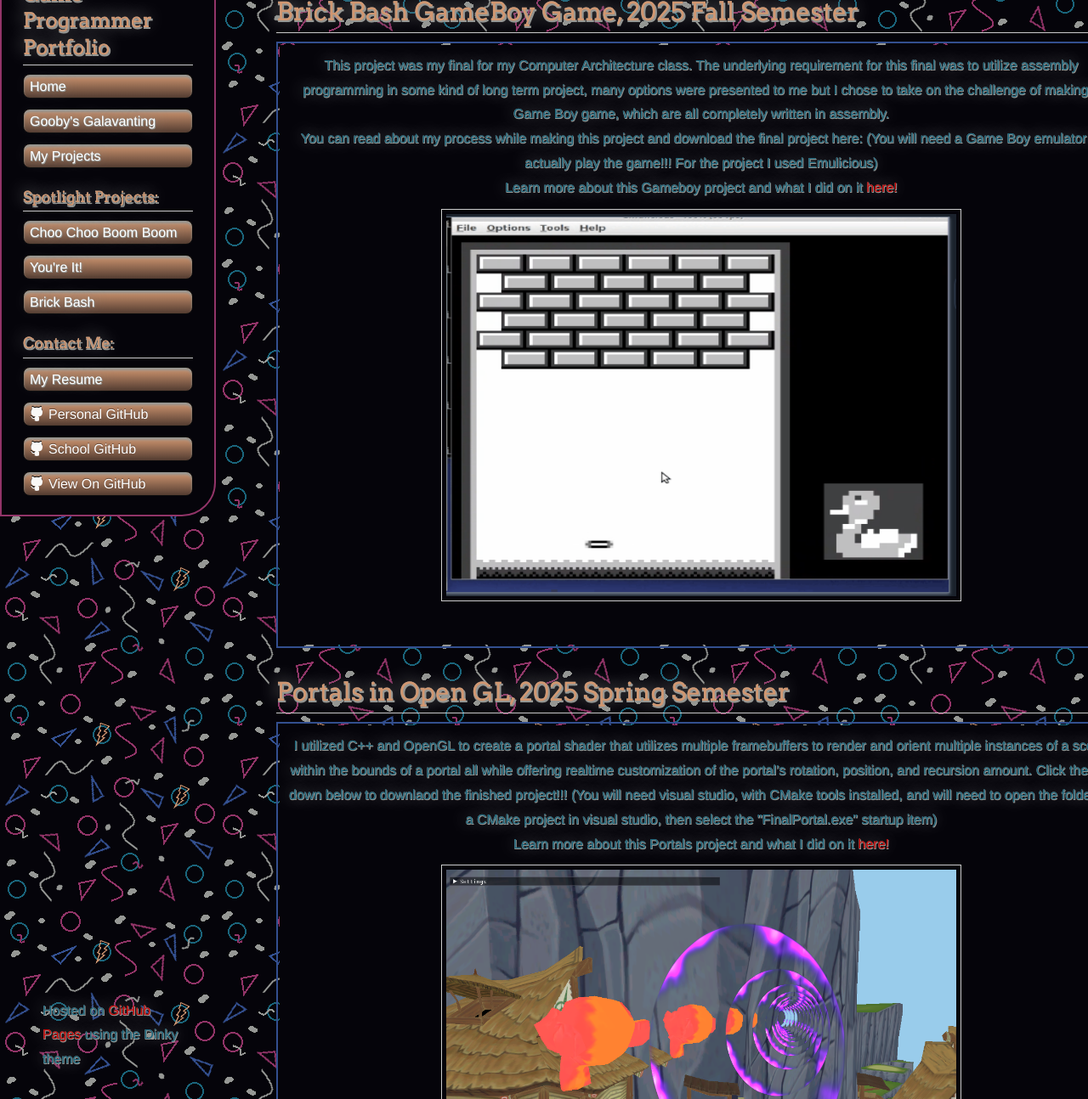
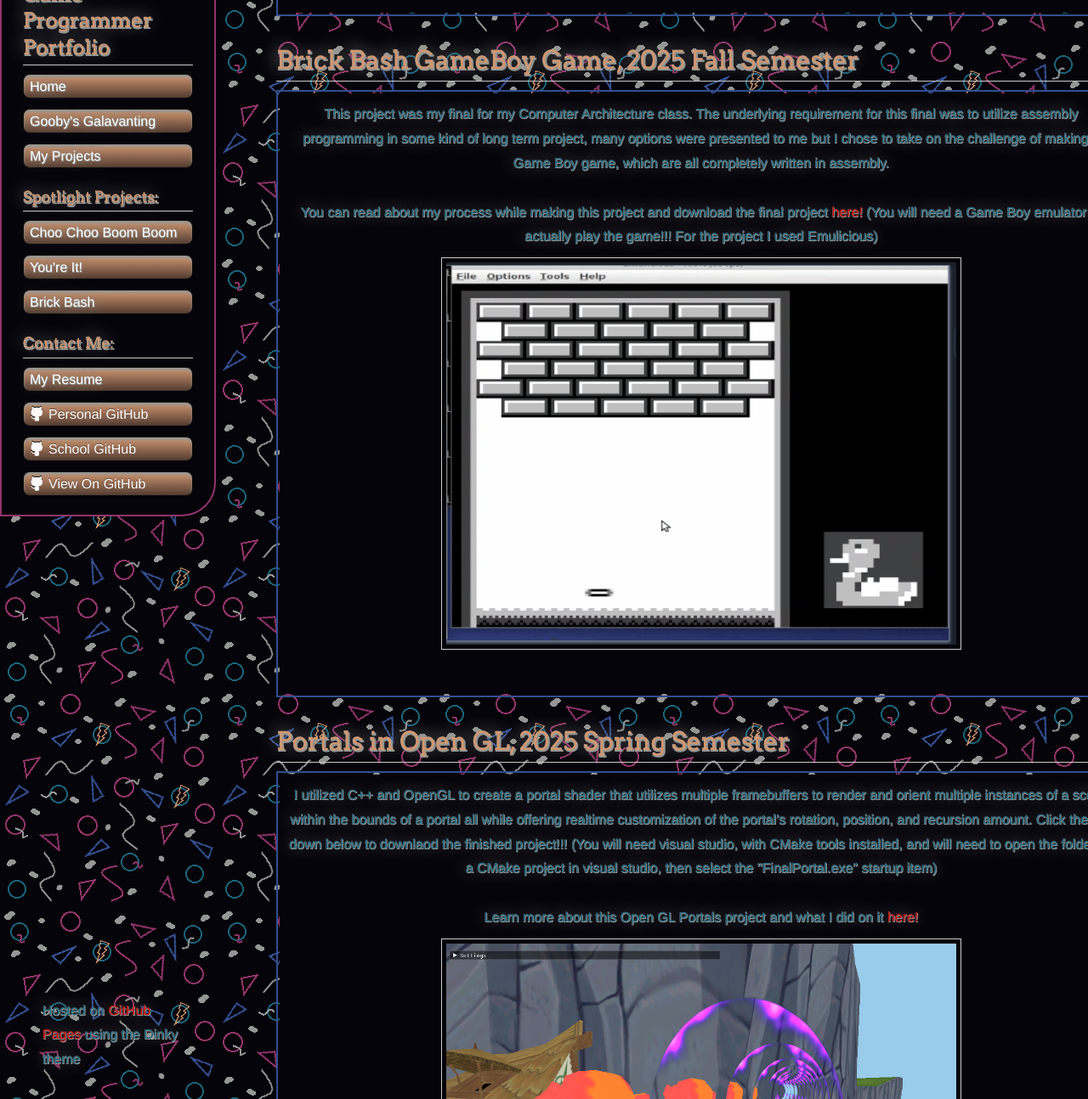
Before and after one commit to goobydaniels/goobydaniels.github.io, a Jekyll site: the page built from projects-page.md, in a window 1280 px wide and 1400 px high, scrolled down 1898 px, cut to the strip 106-1400 px from the top of the window. Shown: the whole strip at 85% size. Built offline with Jekyll 4.4.1, drawn with Linux system fonts in a browser that asks for light colours; our own code applies the rules of GitHub Pages for plain Markdown files; some of the changed text lies outside the part shown.

Commit message:
Projects page consistency and clean up

```diff
--- a/projects-page.md
+++ b/projects-page.md
@@ -21,7 +21,7 @@
     <b>
     Choo Choo Boom Boom is an on rails shooter in which you are on a train equipped with cannons trying to take out an otherworldly entity that is attacking your city. Choo Choo Boom Boom stemmed from the idea of what would be a literal on rails shooter. You can’t get more on rails than a train. So we took that train and strapped an explosive cannon on it.
     <br>
-    [Link to another page](./youreit-page.html).
+    <br>
     Learn more about Choo Choo Boom Boom and what I did on it <a href="./CCBB-page.html">here!</a>
     <br>
     </b>
@@ -39,6 +39,7 @@
     <b>
     You're It! is a 4 player local and online multiplayer game that seeks to reinvigorate that feeling you would be chasing on the playground during recess while playing tag with your classmates. Chase your friends around the playground and tag them by jumping, sliding, diving, and pushing your way to victory in one of three action packed tagging game modes, all fully customizable to your hearts desire! Be warned, for every second you're it, your timer will go down, run out of time, and you're out! Be the last one or last team left standing to win!
     <br>
+    <br>
     Learn more about You're It! and what I did on it <a href="./youreit-page.html">here!</a>
     <video controls width = "800" height = "600">
       <source src=".\assets\videos\TrailerTest2.mp4" type="video/mp4">
@@ -55,9 +56,8 @@
     <b>
     This project was my final for my Computer Architecture class. The underlying requirement for this final was to utilize assembly programming in some kind of long term project, many options were presented to me but I chose to take on the challenge of making a Game Boy game, which are all completely written in assembly.
     <br>
-    You can read about my process while making this project and download the final project here: (You will need a Game Boy emulator to actually play the game!!! For the project I used Emulicious)
     <br>
-    Learn more about this Gameboy project and what I did on it <a href="./brick-bash-page.html">here!</a>
+    You can read about my process while making this project and download the final project <a href="./brick-bash-page.html">here!</a> (You will need a Game Boy emulator to actually play the game!!! For the project I used Emulicious)
     <br>
     <img src="./assets/images/CompArch.png" alt="Project Screenshot" width="600" height="450">
     </b>
@@ -73,7 +73,8 @@
     <b>
     I utilized C++ and OpenGL to create a portal shader that utilizes multiple framebuffers to render and orient multiple instances of a scene within the bounds of a portal all while offering realtime customization of the portal’s rotation, position, and recursion amount. Click the link down below to downlaod the finished project!!! (You will need visual studio, with CMake tools installed, and will need to open the folder as a CMake project in visual studio, then select the "FinalPortal.exe" startup item)
     <br>
-    Learn more about this Portals project and what I did on it <a href="./open-gl-portals-page.html">here!</a>
+    <br>
+    Learn more about this Open GL Portals project and what I did on it <a href="./open-gl-portals-page.html">here!</a>
     <br>
     <img src="./assets/images/Portals.png" alt="Project Screenshot" width="600" height="400">
     </b>
@@ -88,6 +89,7 @@
     <td colspan="1" style="text-align: center;">
     <b>
     I utilized C++ and OpenGL to create a scene utilizing deffered shading, which is a 3D rendering technique that decouples scene geometry processing from lighting calculations, significantly optimizing scenes with high light counts. This is accomplished by storing geometric data—positions, normals, and material properties—into a G-buffer during a first pass, lighting is computed only for visible pixels in a second pass, enabling hundreds or thousands of light sources at high frame rates.
+    <br>
     <br>
     Learn more about this Deferred Shading project <a href="./open-gl-deferred-shading-page.html">here!</a>
     <br>
@@ -105,6 +107,7 @@
     <b>
     Domain Expansion is CrabTap Studios' submission for the 2025 Global Game Jam. The game is a chaotic tycoon like experience where you try to buy and sell as many DOT COM (.com) domains (urls) as you can before the .com bubble bursts. Based on what topics are currently trending, domains that are related to those trends will make more money. Try to make as much money as possible as you manage buying and selling domains while putting up with annoying popup adds.
     <br>
+    <br>
     Learn more about Domain Expansion and what I did on it <a href="./domain-expansion-page.html">here!</a>
     <br>
     <img src="./assets/images/DomainExpansion.png" alt="Project Screenshot" width="600" height="400">
@@ -120,6 +123,7 @@
     <td colspan="1" style="text-align: center;">
     <b>
     In Bee Game, you play as a displaced bee whose hive has been destroyed. You must fly around in a vast garden, in search of resources -- and friends -- to help repair the hive. Soar high and low in this open area adventure game, but avoid dangerous hazards looking to hinder, harm, or outright end your little bee life. Inspired by games like Pikmin, Bee Game aims to show players how hazardous the life of a bee can be, as well as what they can do to help contribute to the safety and survival of our little black and yellow friends.
+    <br>
     <br>
     Learn more about The Bee Game and what I did on it <a href="./bee-game-page.html">here!</a>
     <br>
@@ -142,6 +146,7 @@
     <br>
     For this project we used Unity and I was in charge of creating the game's movement system, the item pick up mechanic, and various other core gameplay features.
     <br>
+    <br>
     Learn more about Magicformer and what I did on it <a href="./magicformer-page.html">here!</a>
     <br>
     <img src="./assets/images/MagicFormer.png" alt="Project Screenshot" width="600" height="400">
@@ -158,6 +163,7 @@
     <td colspan="1" style="text-align: center;">
     <b>
     This project was the final for my Game AI class where I was a part of a team of three and was tasked with creating a project that utilized multiple of the different AI systems we had learned to create throughout the class into one project. My group chose to recreate the voxel based procedural generation of Minecraft, as well as recreating the pathfinding algorithms of the villagers in Minecraft so that we could have NPC characters that can traverse the procedurally generated world along with the player.
+    <br>
     <br>
     Learn more about Not Minecraft and what I did on it <a href="./not-minecraft-page.html">here!</a>
     <br>
```
